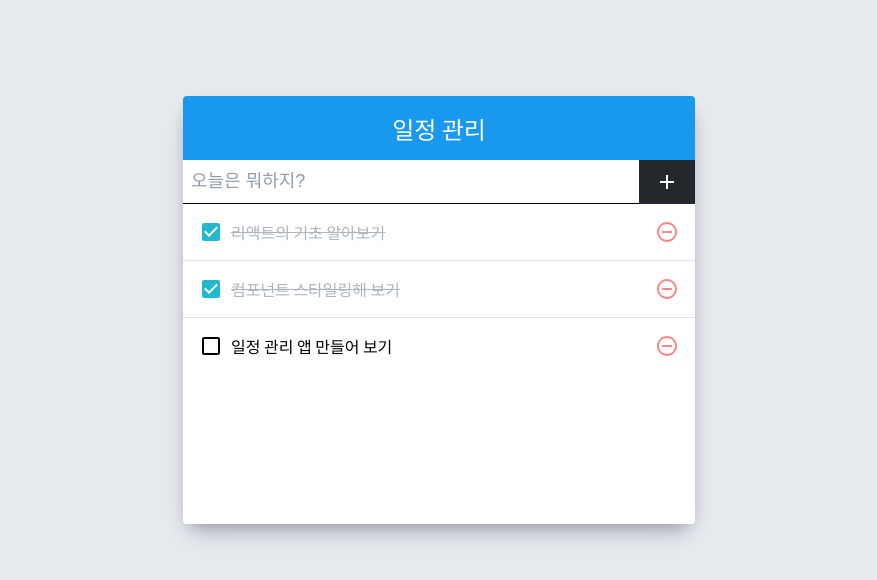
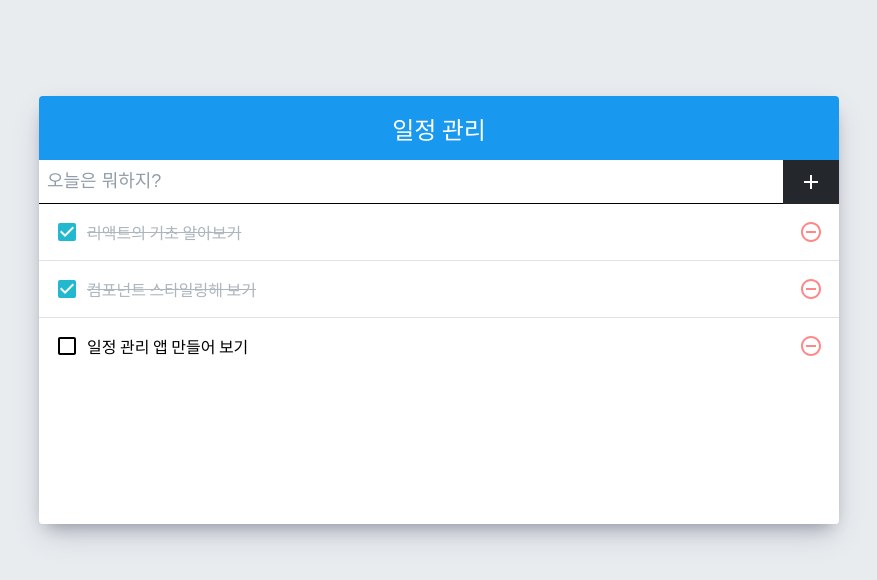
Before and after one commit to HyeongJun-P/toDoList, a React (Create React App) app: page / in a window 1280 px wide. Shown: the top 580 px of the page, without its empty margins (201-1078 px from the left). Built offline with nearby package versions, Linux system fonts and the light colour scheme.

Commit message:
ver 0.31
css 변경, 삭제기능 추가

```diff
--- a/src/App.js
+++ b/src/App.js
@@ -43,10 +43,18 @@ const App = () => {
     [todos]
   );
 
+  const onToggle = useCallback(
+    id => {
+      setTodos(
+        todos.map(todo => todo.id === id ? {...todo, checked: !todo.checked}:todo)
+      );
+    }
+  );
+
   return (
     <DoTemp>
       <DoInsert onInsert={onInsert}/>
-      <DoList todos={todos}/>
+      <DoList todos={todos} onRemove={onRemove} onToggle={onToggle}/>
     </DoTemp>
   );
 }
--- a/src/components/DoList.js
+++ b/src/components/DoList.js
@@ -2,11 +2,11 @@ import React from "react";
 import DoLitem from "./DoLitem";
 import "./DoList.scss";
 
-const DoList = ({ todos, onRemove }) => {
+const DoList = ({ todos, onRemove, onToggle }) => {
   return (
     <div className="DoList">
       {todos.map((todo) => (
-        <DoLitem todo={todo} id={todo.id} onRemove={onRemove}/>
+        <DoLitem todo={todo} id={todo.id} onRemove={onRemove} onToggle={onToggle}/>
       ))}
     </div>
   );
--- a/src/components/DoList.scss
+++ b/src/components/DoList.scss
@@ -1,5 +1,5 @@
 .DoList {
     min-height: 320px;
-    max-height: 320px;
+    max-height: 500px;
     overflow-y: auto;
 }
--- a/src/components/DoLitem.js
+++ b/src/components/DoLitem.js
@@ -7,8 +7,8 @@ import {
 import cn from 'classnames';
 import './DoLitem.scss';
 
-const DoLitem = ({todo}) => {
-    const {text, checked} = todo;
+const DoLitem = ({todo, onRemove}) => {
+    const {id,text, checked} = todo;
 
     return (
         <div className="DoLitem">
@@ -16,7 +16,9 @@ const DoLitem = ({todo}) => {
                 {checked ? <MdCheckBox/> : <MdCheckBoxOutlineBlank/>}
                 <div className="text">{text}</div>
             </div>
-            <div className="remove">
+            <div className="remove" onClick={() => {
+                onRemove(id)
+            }}>
                 <MdRemoveCircleOutline/>
             </div>
         </div>
--- a/src/components/DoTemp.scss
+++ b/src/components/DoTemp.scss
@@ -5,7 +5,7 @@ body {
 }
 
 .doTemp {
-    width: 512px;
+    width: 800px;
     margin-left: auto;
     margin-right: auto;
     margin-top: 6rem;
```
